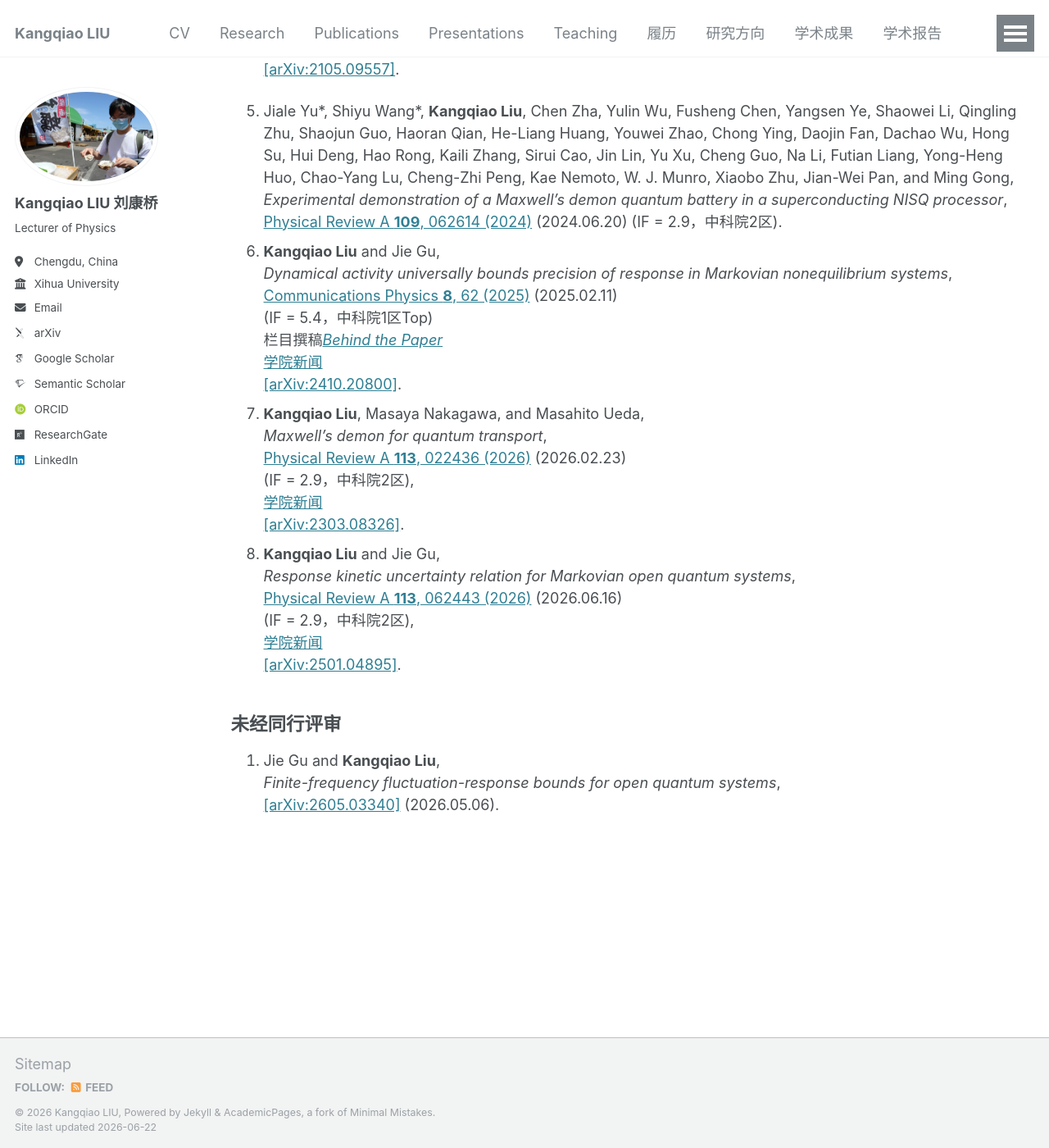
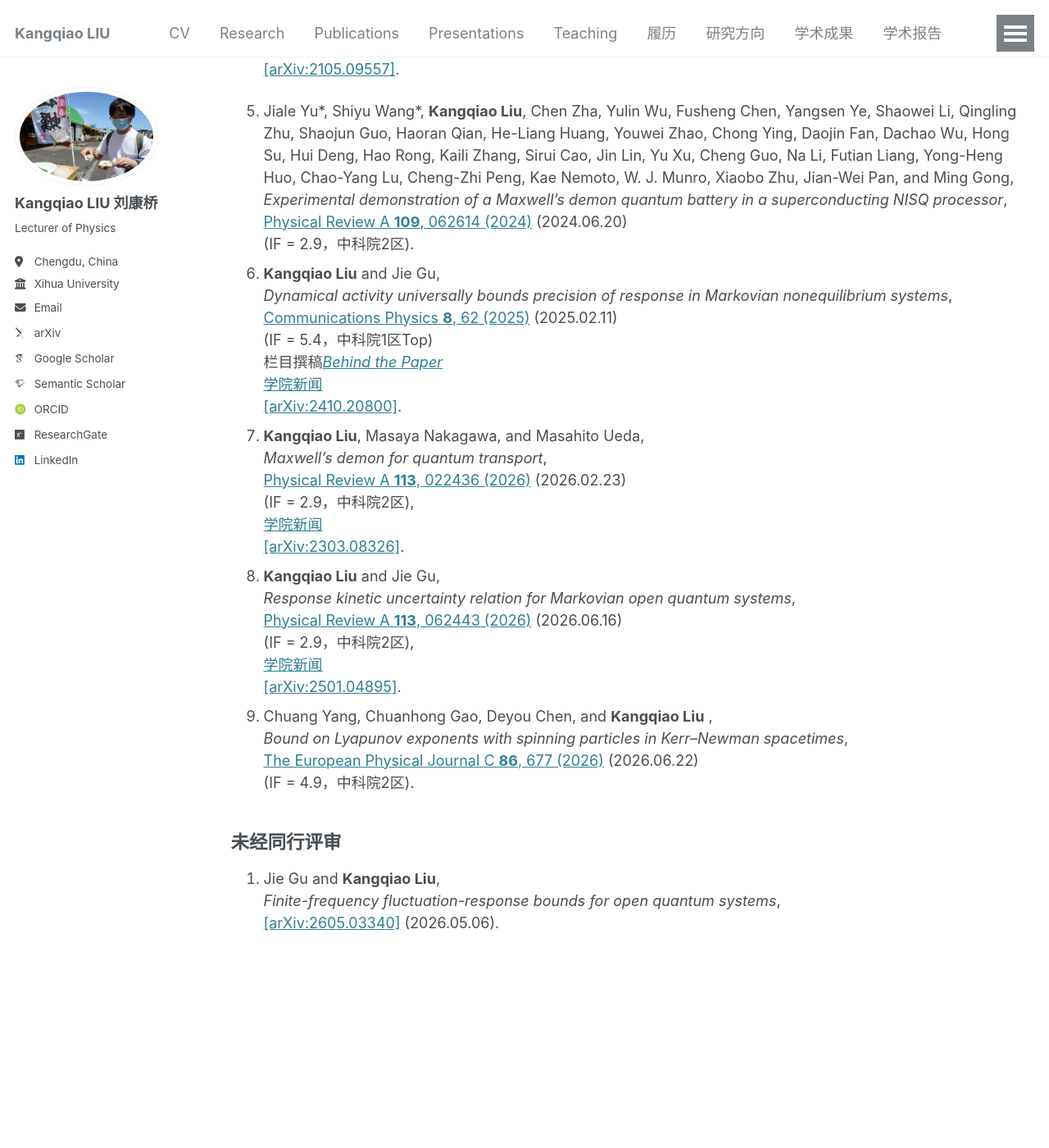
Before and after one commit to KangqiaoLiu/KangqiaoLiu.github.io, a Jekyll site: the page built from _pages/publications_zh.md, in a window 1280 px wide and 1400 px high, scrolled down 889 px. Shown: the whole window at 82% size. Built offline with Jekyll 4.4.1, drawn with Linux system fonts in a browser that asks for light colours; some web fonts are replaced.

Commit message:
Update publications_zh.md

```diff
--- a/_pages/publications_zh.md
+++ b/_pages/publications_zh.md
@@ -41,7 +41,7 @@
 
 5. Jiale Yu\*, Shiyu Wang\*, **Kangqiao Liu**, Chen Zha, Yulin Wu, Fusheng Chen, Yangsen Ye, Shaowei Li, Qingling Zhu, Shaojun Guo, Haoran Qian, He-Liang Huang, Youwei Zhao, Chong Ying, Daojin Fan, Dachao Wu, Hong Su, Hui Deng, Hao Rong, Kaili Zhang, Sirui Cao, Jin Lin, Yu Xu, Cheng Guo, Na Li, Futian Liang, Yong-Heng Huo, Chao-Yang Lu, Cheng-Zhi Peng, Kae Nemoto, W. J. Munro, Xiaobo Zhu, Jian-Wei Pan, and Ming Gong,<br />
   *Experimental demonstration of a Maxwell's demon quantum battery in a superconducting NISQ processor*,<br />
-  [Physical Review A **109**, 062614 (2024)](https://journals.aps.org/pra/abstract/10.1103/PhysRevA.109.062614) (2024.06.20)
+  [Physical Review A **109**, 062614 (2024)](https://journals.aps.org/pra/abstract/10.1103/PhysRevA.109.062614) (2024.06.20)<br />
   (IF = 2.9，中科院2区).
 6. **Kangqiao Liu** and Jie Gu,<br />
   *Dynamical activity universally bounds precision of response in Markovian nonequilibrium systems*,<br />
@@ -62,6 +62,10 @@
   (IF = 2.9，中科院2区), <br />
   [学院新闻](https://lxy.xhu.edu.cn/b3/5a/c575a242522/page.htm)<br />
   [[arXiv:2501.04895]](https://arxiv.org/abs/2501.04895).
+9. Chuang Yang, Chuanhong Gao, Deyou Chen, and **Kangqiao Liu** ,<br />
+  *Bound on Lyapunov exponents with spinning particles in Kerr–Newman spacetimes*,<br />
+  [The European Physical Journal C **86**, 677 (2026)](https://link.springer.com/article/10.1140/epjc/s10052-026-15894-8) (2026.06.22)<br />
+  (IF = 4.9，中科院2区).
 
 ## **未经同行评审**
 1. Jie Gu and **Kangqiao Liu**,<br />
```
